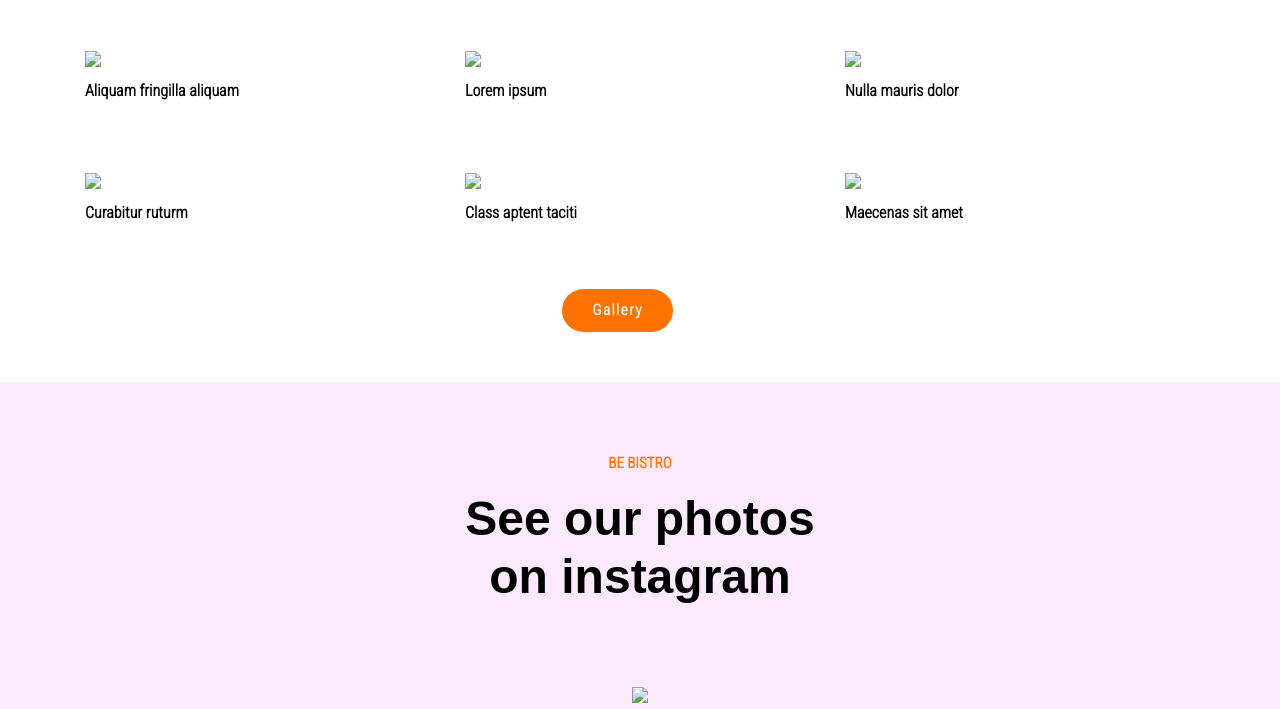
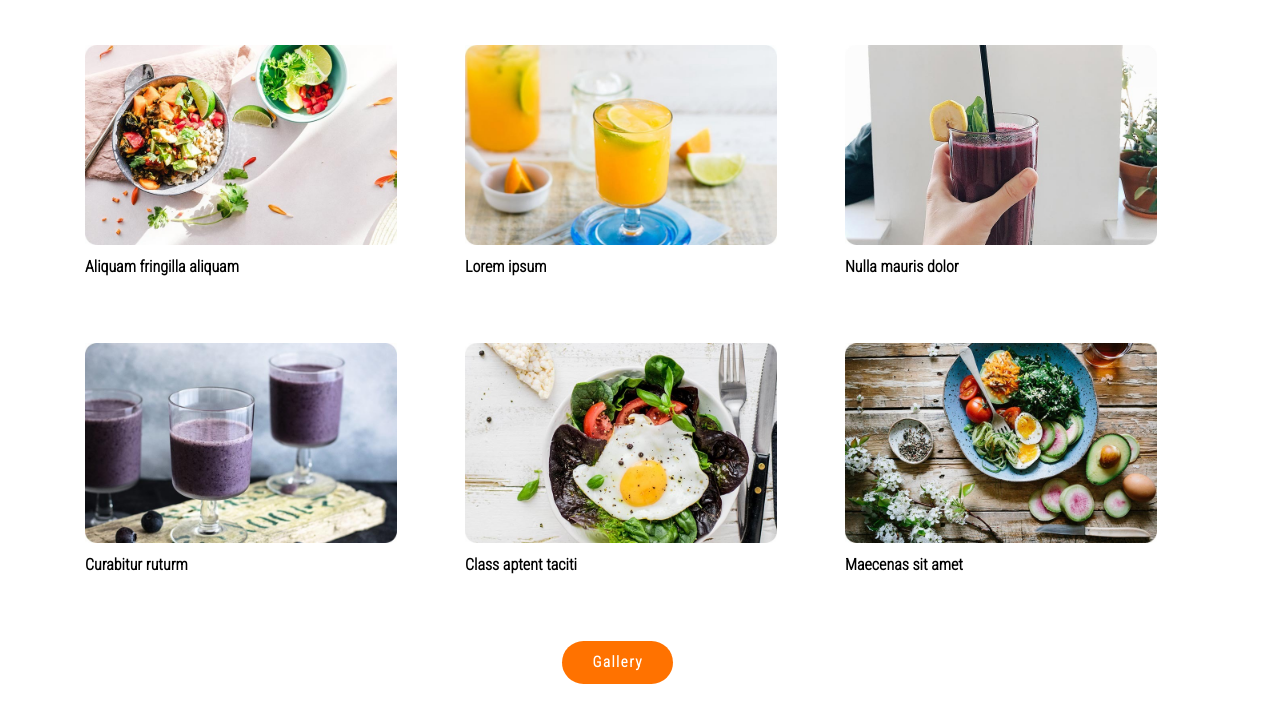
Before and after one commit to developwithashu/bexbistro.github.io, a plain HTML site: page index.html in a window 1280 px wide. Shown: the part 3651-4360 px from the top of the page. Drawn offline with nearby package versions, Linux system fonts and the light colour scheme; a web font is replaced by a local one.

Commit message:
change image path

```diff
--- a/index.html
+++ b/index.html
@@ -169,29 +169,29 @@
 
             <div class="row offerimg mt-5">
                 <div class="col-md-4">
-                   <img src="../Studio1Hub/images/special1.jpeg">
+                   <img src="images/special1.jpeg">
                    <p>Aliquam fringilla aliquam</p>
                 </div>
                 <div class="col-md-4">
-                   <img src="../Studio1Hub/images/special2.jpeg">
+                   <img src="images/special2.jpeg">
                    <p>Lorem ipsum</p>
                 </div>
                 <div class="col-md-4">
-                    <img src="../Studio1Hub/images/special3.jpeg">
+                    <img src="images/special3.jpeg">
                     <p>Nulla mauris dolor</p>
                 </div>
             </div>
             <div class="row offerimg mt-5">
                 <div class="col-md-4">
-                   <img src="../Studio1Hub/images/special4.jpeg">
+                   <img src="images/special4.jpeg">
                    <p>Curabitur ruturm</p>
                 </div>
                 <div class="col-md-4">
-                   <img src="../Studio1Hub/images/special5.jpeg">
+                   <img src="images/special5.jpeg">
                    <p>Class aptent taciti</p>
                 </div>
                 <div class="col-md-4">
-                    <img src="../Studio1Hub/images/special6.jpeg">
+                    <img src="images/special6.jpeg">
                     <p>Maecenas sit amet</p>
                 </div>
             </div>
@@ -207,7 +207,7 @@
     <div class="conatainer instaphoto">
         <p>BE BISTRO</p>
         <h1>See our photos<br>on instagram</h1>
-        <p><img src="../Studio1Hub/images/photoinsta.png"></p>
+        <p><img src="images/photoinsta.png"></p>
         <a href="#"><p class="instabtn mt-5"><iconify-icon icon="grommet-icons:gallery"></iconify-icon> View our instagram</p></a>
     </div>
 </div>
@@ -216,7 +216,7 @@
 
 <div style="background-color: #5D051E;">
      <div class="container footer">
-        <p><img src="../Studio1Hub/images/logo.png"><span><iconify-icon icon="ri:facebook-fill"></iconify-icon></span><span><iconify-icon icon="mdi:instagram"></iconify-icon></span></p>
+        <p><img src="images/logo.png"><span><iconify-icon icon="ri:facebook-fill"></iconify-icon></span><span><iconify-icon icon="mdi:instagram"></iconify-icon></span></p>
         <h1>Contact us</h1>
         <div class="row">
             <div class="col-md-3 address">
```
